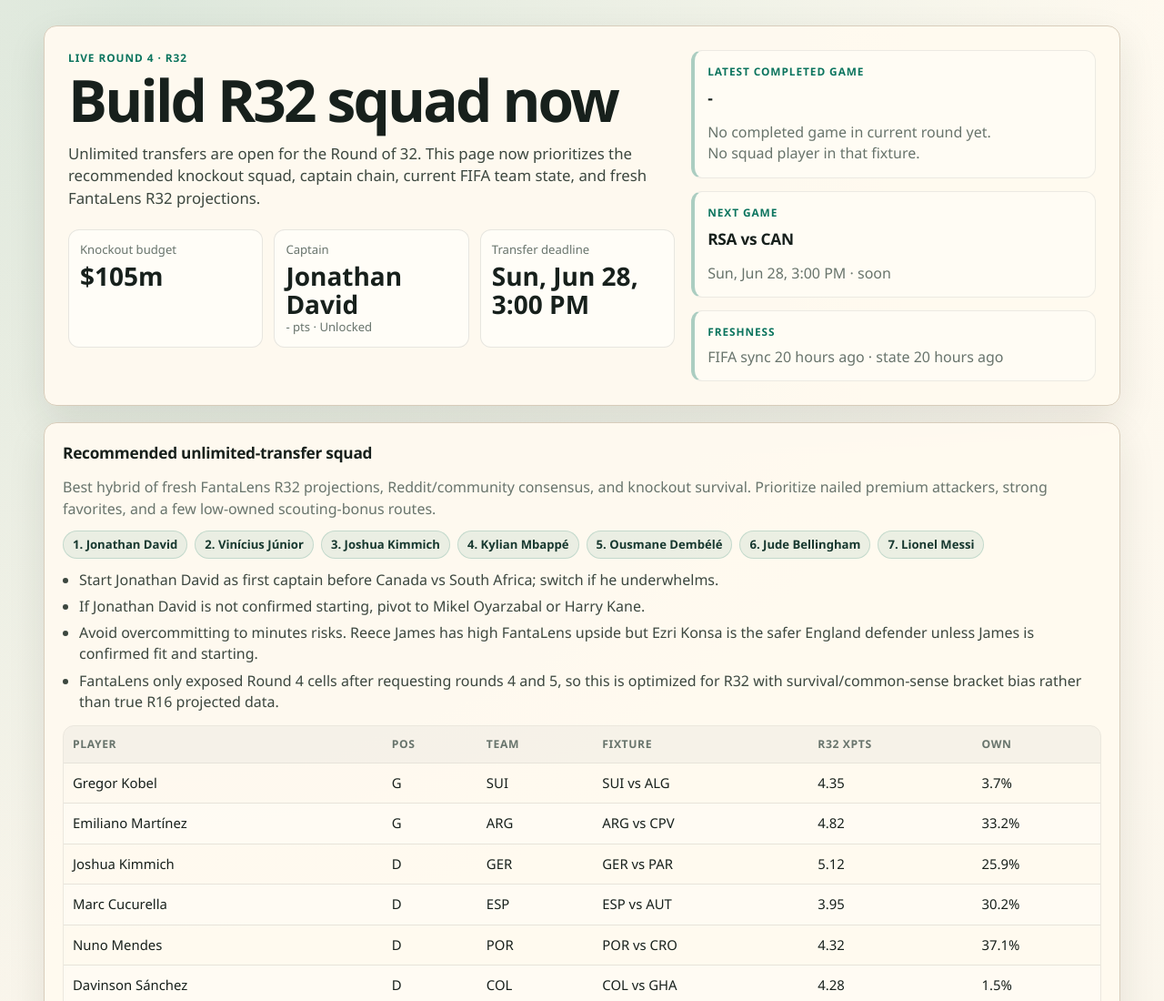
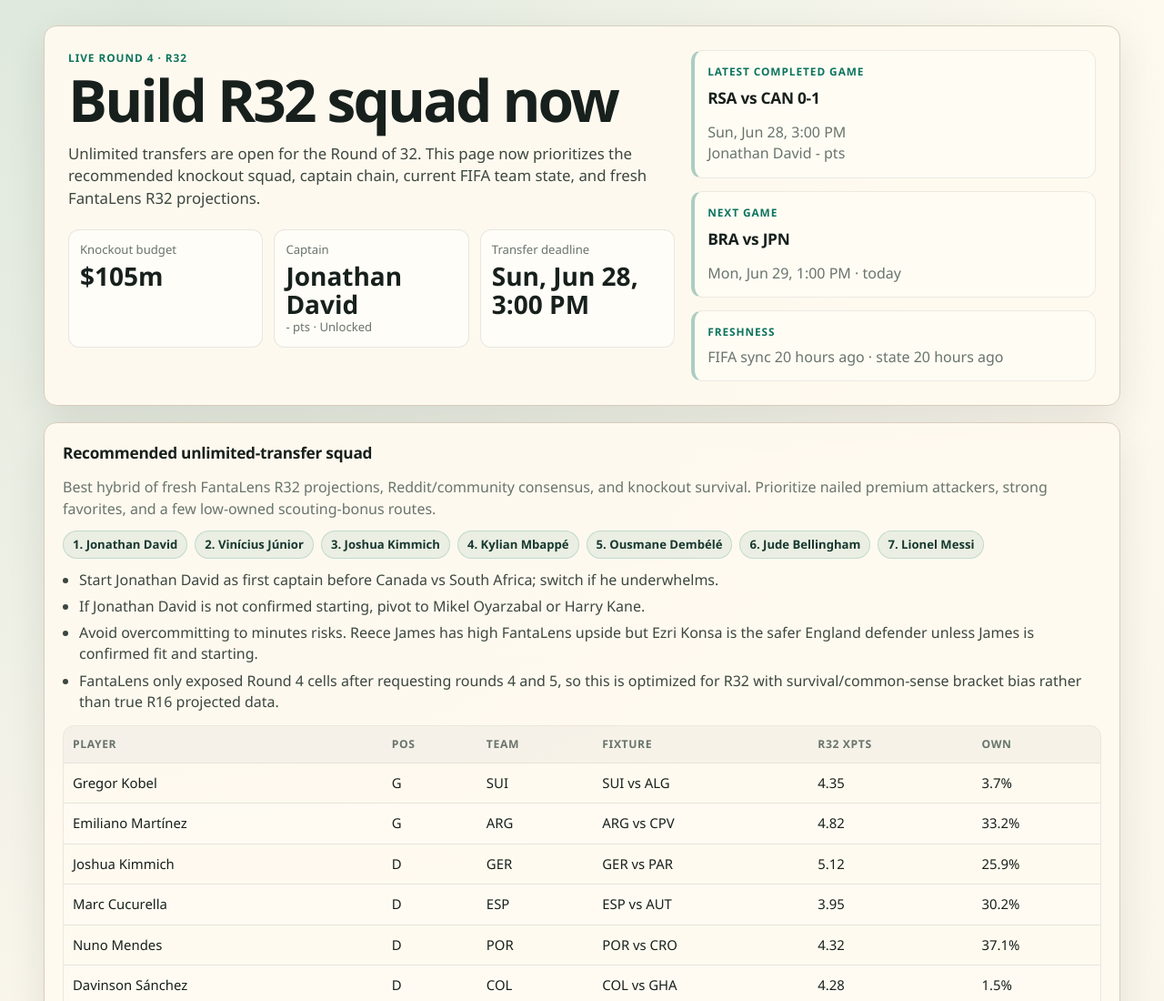
Before and after one commit to frenchtouch-hash/fantasy-soccer, a plain HTML site: page docs/index.html in a window 1280 px wide. Shown: the top 1100 px of the page at 91% size. Drawn offline with Linux system fonts and the light colour scheme.

Commit message:
Publish live dashboard 2026-06-29 09:37

```diff
--- a/docs/index.html
+++ b/docs/index.html
@@ -109,18 +109,18 @@
       <aside class="side">
         <div class="side-block">
           <p class="eyebrow">Latest completed game</p>
-          <h2>- </h2>
-          <p class="muted">No completed game in current round yet.</p>
-          <p class="muted">No squad player in that fixture.</p>
+          <h2>RSA vs CAN 0-1</h2>
+          <p class="muted">Sun, Jun 28, 3:00 PM</p>
+          <p class="muted">Jonathan David - pts</p>
         </div>
         <div class="side-block">
           <p class="eyebrow">Next game</p>
-          <h2>RSA vs CAN</h2>
-          <p class="muted">Sun, Jun 28, 3:00 PM · <span class="relative-time" data-timestamp="2026-06-28T20:00:00+01:00" data-mode="future" title="Jun 28, 2026, 3:00:00 PM EDT">today</span></p>
+          <h2>BRA vs JPN</h2>
+          <p class="muted">Mon, Jun 29, 1:00 PM · <span class="relative-time" data-timestamp="2026-06-29T18:00:00+01:00" data-mode="future" title="Jun 29, 2026, 1:00:00 PM EDT">today</span></p>
         </div>
         <div class="side-block">
           <p class="eyebrow">Freshness</p>
-          <p class="muted">FIFA sync <span class="relative-time" data-timestamp="2026-06-28T17:05:39.322Z" data-mode="past" title="Jun 28, 2026, 1:05:39 PM EDT">just now</span> · state <span class="relative-time" data-timestamp="2026-06-28T17:05:39.322Z" data-mode="past" title="Jun 28, 2026, 1:05:39 PM EDT">just now</span></p>
+          <p class="muted">FIFA sync <span class="relative-time" data-timestamp="2026-06-28T17:05:39.322Z" data-mode="past" title="Jun 28, 2026, 1:05:39 PM EDT">20 hours ago</span> · state <span class="relative-time" data-timestamp="2026-06-28T17:05:39.322Z" data-mode="past" title="Jun 28, 2026, 1:05:39 PM EDT">20 hours ago</span></p>
         </div>
       </aside>
     </section>
```
